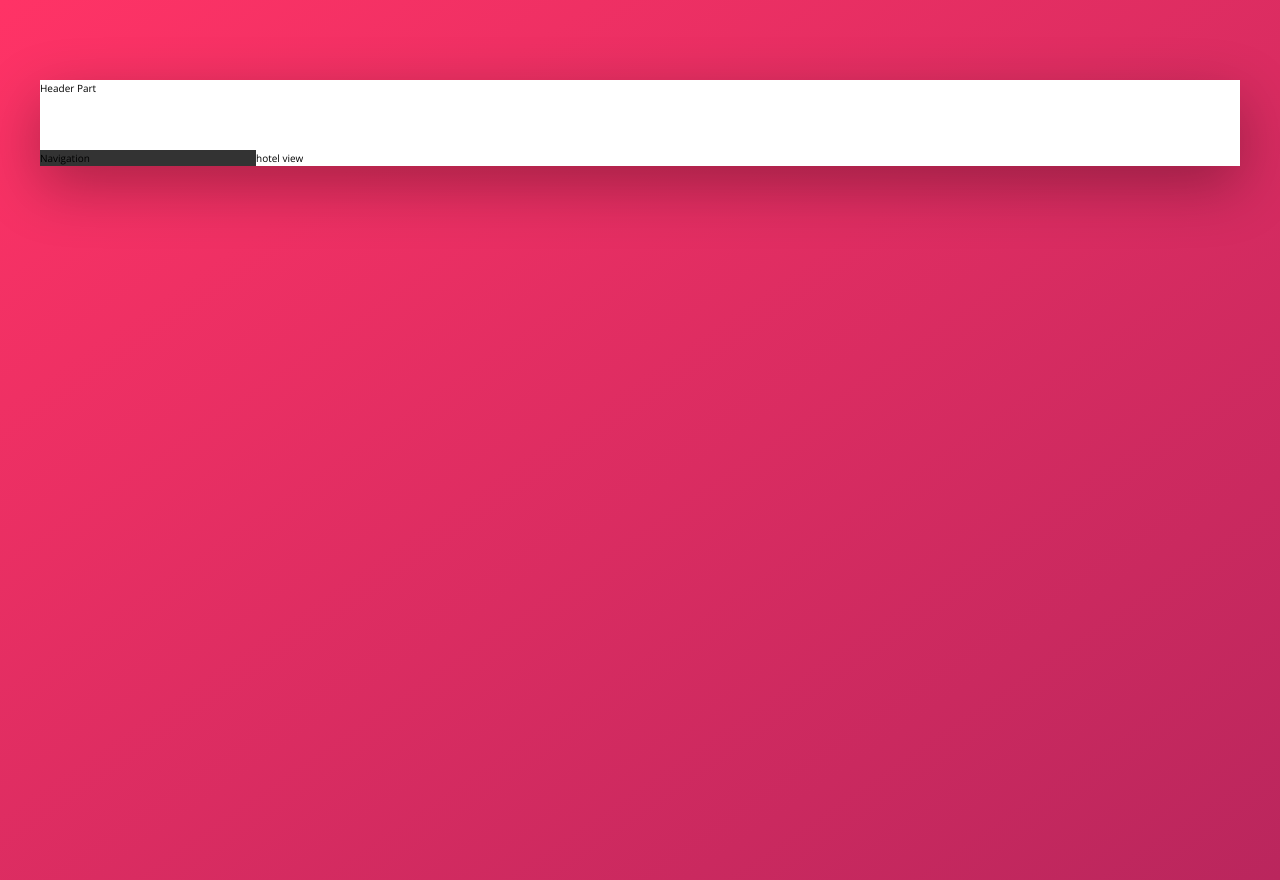
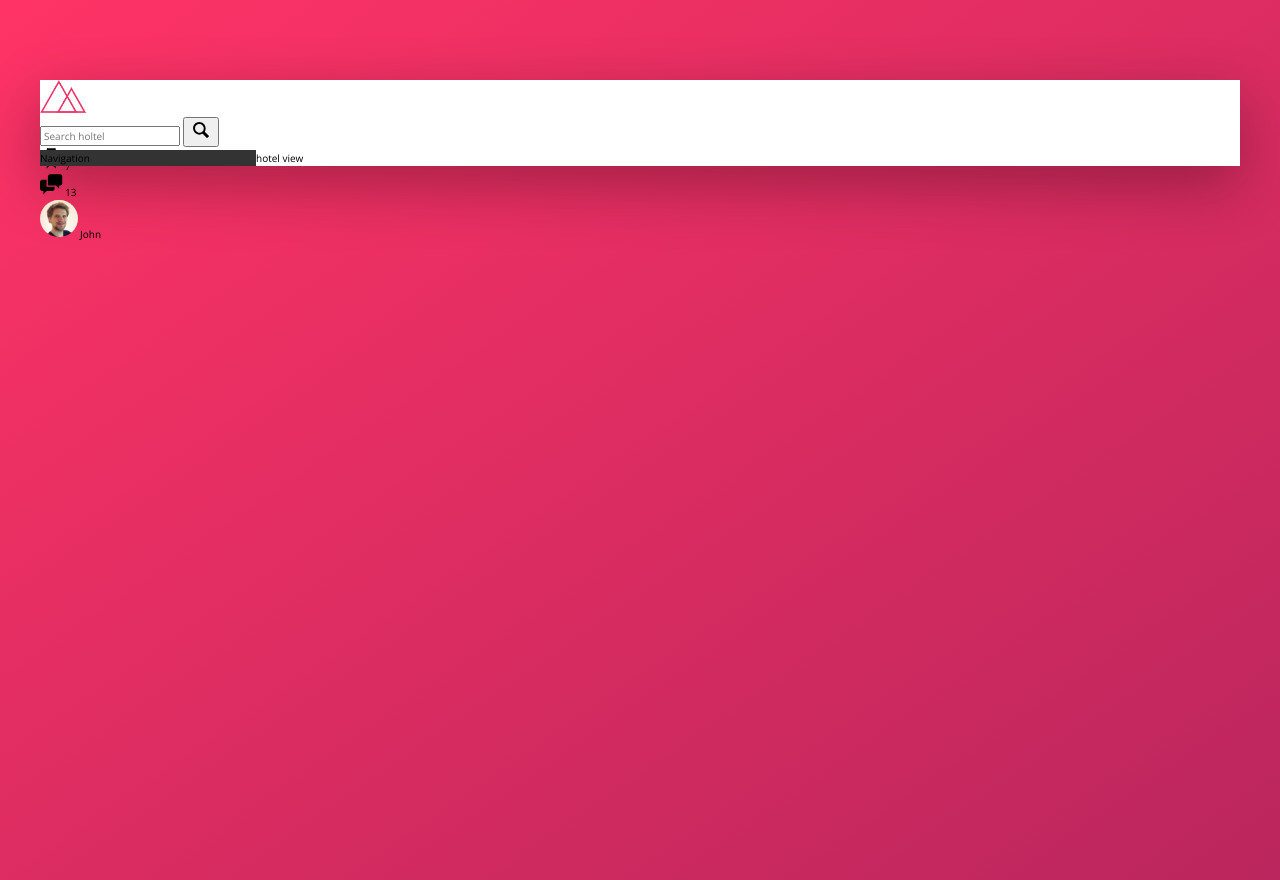
Before and after one commit to john-0007/trillo, a website built with webpack: page app/index.html in a window 1280 px wide. Built offline with nearby package versions, Linux system fonts and the light colour scheme.

Commit message:
add svg icon sprite and markup

```diff
--- a/app/assets/styles/components/_components.scss
+++ b/app/assets/styles/components/_components.scss
@@ -0,0 +1,58 @@
+//////////////////////////////////////////////
+//// LOGO
+.logo {
+  height: 3.25rem;
+}
+
+
+//////////////////////////////////////////////
+//// SEARCH
+.search {
+
+  &__input {
+
+  }
+
+  &__button {
+
+  }
+
+  &__icon {
+    height: 2rem;
+    width: 2rem;
+  }
+
+}
+
+
+//////////////////////////////////////////////
+//// USER NAVIGATION
+
+.user-nav {
+  &__icon-box {
+
+  }
+
+  &__icon {
+    height: 2.25rem;
+    width: 2.25rem;
+  }
+
+  &__notification {
+
+  }
+
+  &__user {
+
+  }
+
+  &__user-photo {
+    height: 3.75rem;
+    border-radius: 50%;
+  }
+
+  &__user-name {
+
+  }
+
+}
--- a/app/index.html
+++ b/app/index.html
@@ -13,7 +13,33 @@
     <body>
         <div class="container">
             <header class="header">
-                Header Part
+                <img src="./temp/img/logo.png" alt="trillo logo" class="logo">
+                <form action="#" class="search">
+                    <input type="text" class="search__input" placeholder="Search holtel">
+                    <button class="search__button">
+                        <svg class="search__icon">
+                            <use xlink:href="./temp/img/sprite.svg#icon-magnifying-glass">
+                        </svg>
+                    </button>
+                </form>
+                <nav class="user-nav">
+                    <div class="user-nav__icon-box">
+                        <svg class="user-nav__icon">
+                            <use xlink:href="./temp/img/sprite.svg#icon-bookmark">
+                        </svg>
+                        <span class="user-nav__notification">7</span>
+                    </div>
+                    <div class="user-nav__icon-box">
+                        <svg class="user-nav__icon">
+                            <use xlink:href="./temp/img/sprite.svg#icon-chat">
+                        </svg>
+                        <span class="user-nav__notification">13</span>
+                    </div>
+                    <div class="user-nav__user">
+                        <img class="user-nav__user-photo" src="./temp/img/user.jpg" alt="John joseph photo">
+                        <span class="user-nav__user-name">John</span>
+                    </div>
+                </nav>
             </header>
             <div class="content">
                 <div class="nav sidebar">
```
Also changed, not shown: app/temp/img/chevron-thin-right.svg (deleted), app/temp/img/svg/aircraft-take-off.svg (added), app/temp/img/svg/bookmark.svg (added), app/temp/img/svg/chat.svg (added), app/temp/img/svg/chevron-thin-right.svg (added), app/temp/img/svg/home.svg (added), app/temp/img/svg/key.svg (added), app/temp/img/svg/location-pin.svg (added), app/temp/img/svg/magnifying-glass.svg (added), app/temp/img/svg/map.svg (added), app/temp/img/svg/star.svg (added), app/temp/styles/styles.css.
